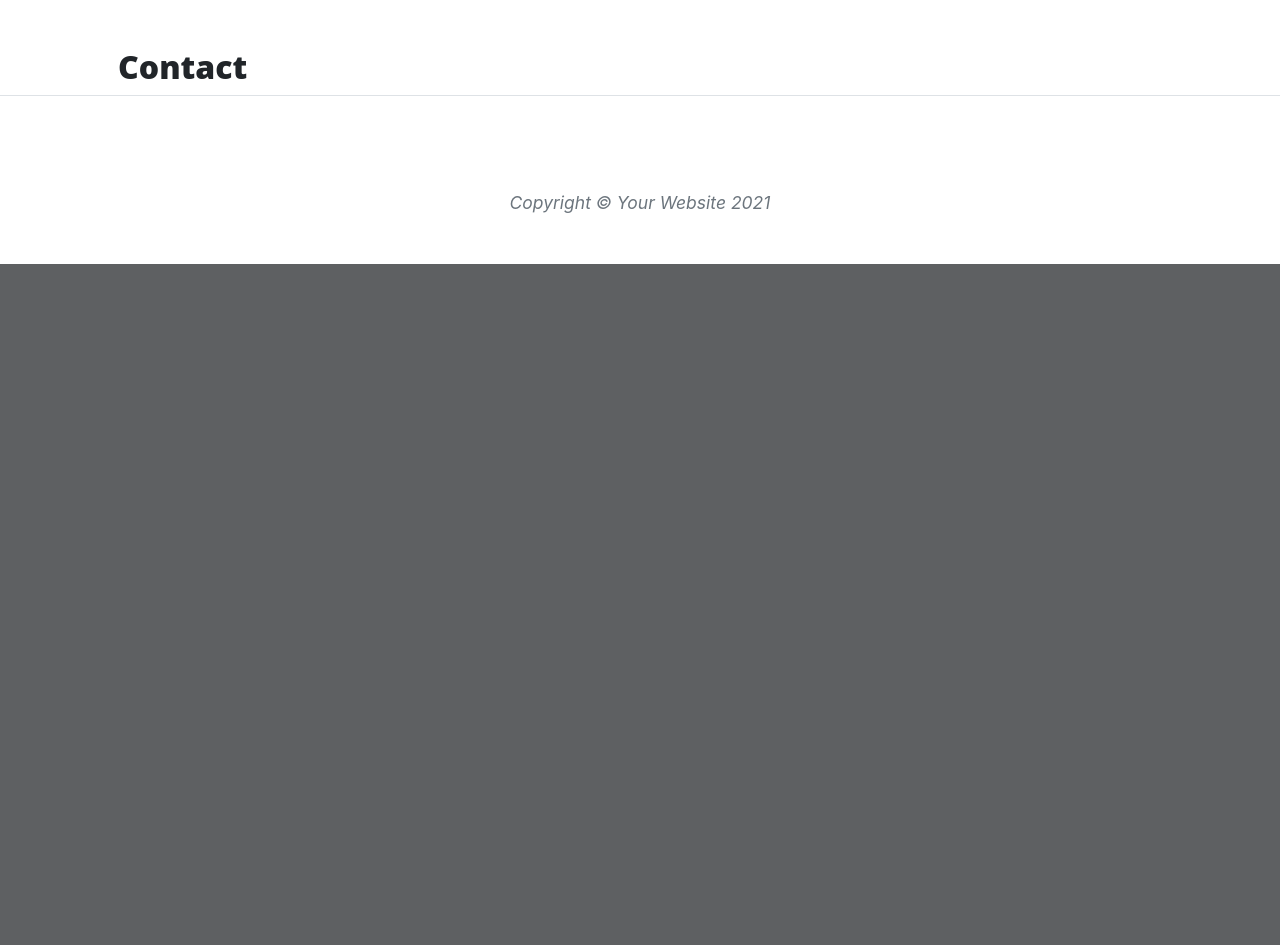
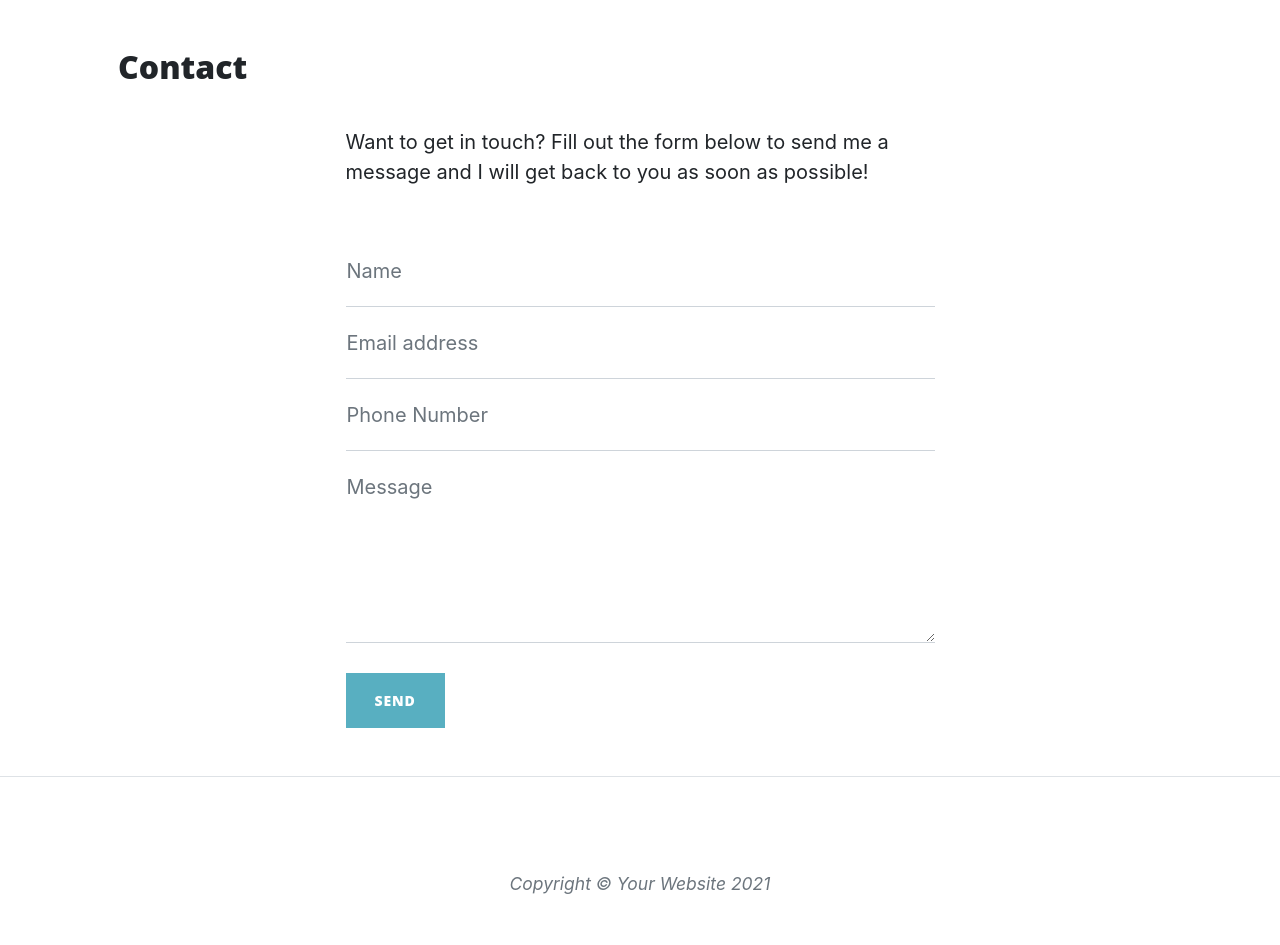
Before and after one commit to robertdavid1205/Flask-Rebuild, a Flask app: page /contact in a window 1280 px wide. Shown: the part 628-1573 px from the top of the page. Before the commit the page ends 892 px from the top, so only its background shows below. Run offline with Flask 2, Linux system fonts and the light colour scheme; some libraries are stand-ins or nearby versions.

Commit message:
added form to contact page

```diff
--- a/templates/contact.html
+++ b/templates/contact.html
@@ -1,4 +1,73 @@
 {% extends "base.html" %}
 {% block content %}
     <h2>{{ page_title }}</h2>
+
+    <div class="row gx-4 gx-lg-5 justify-content-center">
+        <div class="col-md-10 col-lg-8 col-xl-7">
+            <p>Want to get in touch? Fill out the form below to send me a message and I will get back to you as soon as
+                possible!</p>
+            <div class="my-5">
+                <!-- * * * * * * * * * * * * * * *-->
+                <!-- * * SB Forms Contact Form * *-->
+                <!-- * * * * * * * * * * * * * * *-->
+                <!-- This form is pre-integrated with SB Forms.-->
+                <!-- To make this form functional, sign up at-->
+                <!-- https://startbootstrap.com/solution/contact-forms-->
+                <!-- to get an API token!-->
+                <form id="contactForm" data-sb-form-api-token="API_TOKEN">
+                    <div class="form-floating">
+                        <input class="form-control" id="name" type="text" placeholder="Enter your name..."
+                            data-sb-validations="required" />
+                        <label for="name">Name</label>
+                        <div class="invalid-feedback" data-sb-feedback="name:required">A name is required.</div>
+                    </div>
+                    <div class="form-floating">
+                        <input class="form-control" id="email" type="email" placeholder="Enter your email..."
+                            data-sb-validations="required,email" />
+                        <label for="email">Email address</label>
+                        <div class="invalid-feedback" data-sb-feedback="email:required">An email is required.</div>
+                        <div class="invalid-feedback" data-sb-feedback="email:email">Email is not valid.</div>
+                    </div>
+                    <div class="form-floating">
+                        <input class="form-control" id="phone" type="tel" placeholder="Enter your phone number..."
+                            data-sb-validations="required" />
+                        <label for="phone">Phone Number</label>
+                        <div class="invalid-feedback" data-sb-feedback="phone:required">A phone number is required.
+                        </div>
+                    </div>
+                    <div class="form-floating">
+                        <textarea class="form-control" id="message" placeholder="Enter your message here..."
+                            style="height: 12rem" data-sb-validations="required"></textarea>
+                        <label for="message">Message</label>
+                        <div class="invalid-feedback" data-sb-feedback="message:required">A message is required.</div>
+                    </div>
+                    <br />
+                    <!-- Submit success message-->
+                    <!---->
+                    <!-- This is what your users will see when the form-->
+                    <!-- has successfully submitted-->
+                    <div class="d-none" id="submitSuccessMessage">
+                        <div class="text-center mb-3">
+                            <div class="fw-bolder">Form submission successful!</div>
+                            To activate this form, sign up at
+                            <br />
+                            <a
+                                href="https://startbootstrap.com/solution/contact-forms">https://startbootstrap.com/solution/contact-forms</a>
+                        </div>
+                    </div>
+                    <!-- Submit error message-->
+                    <!---->
+                    <!-- This is what your users will see when there is-->
+                    <!-- an error submitting the form-->
+                    <div class="d-none" id="submitErrorMessage">
+                        <div class="text-center text-danger mb-3">Error sending message!</div>
+                    </div>
+                    <!-- Submit Button-->
+                    <button class="btn btn-primary text-uppercase disabled" id="submitButton"
+                        type="submit">Send</button>
+                </form>
+            </div>
+        </div>
+    </div>
+
 {% endblock %}
```
